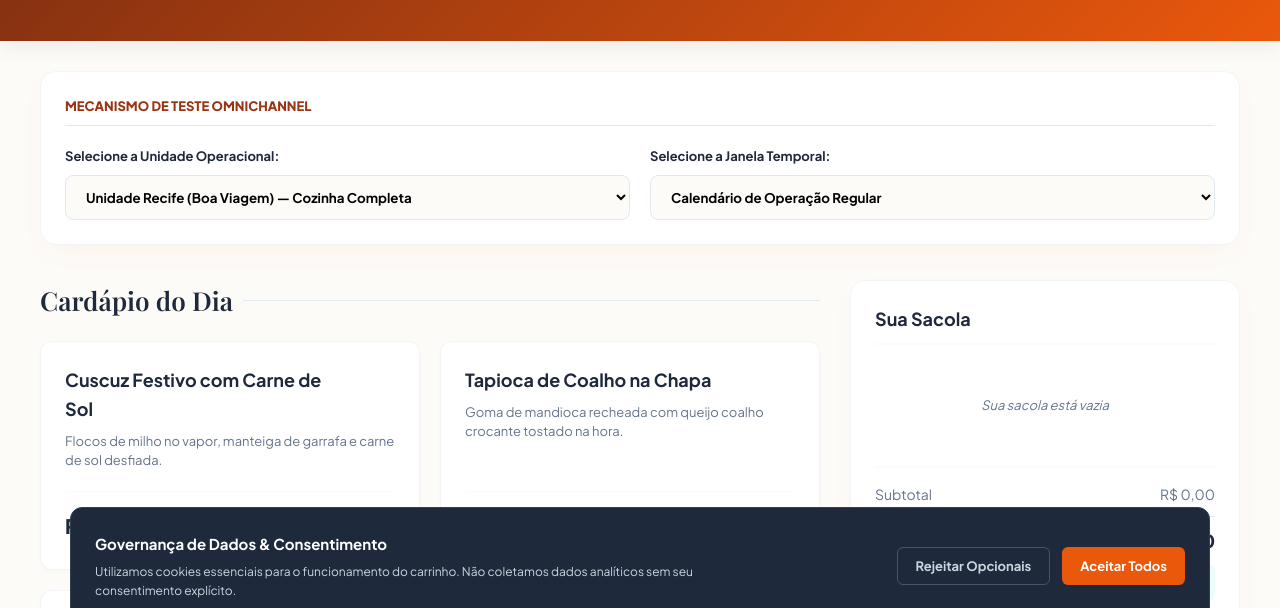
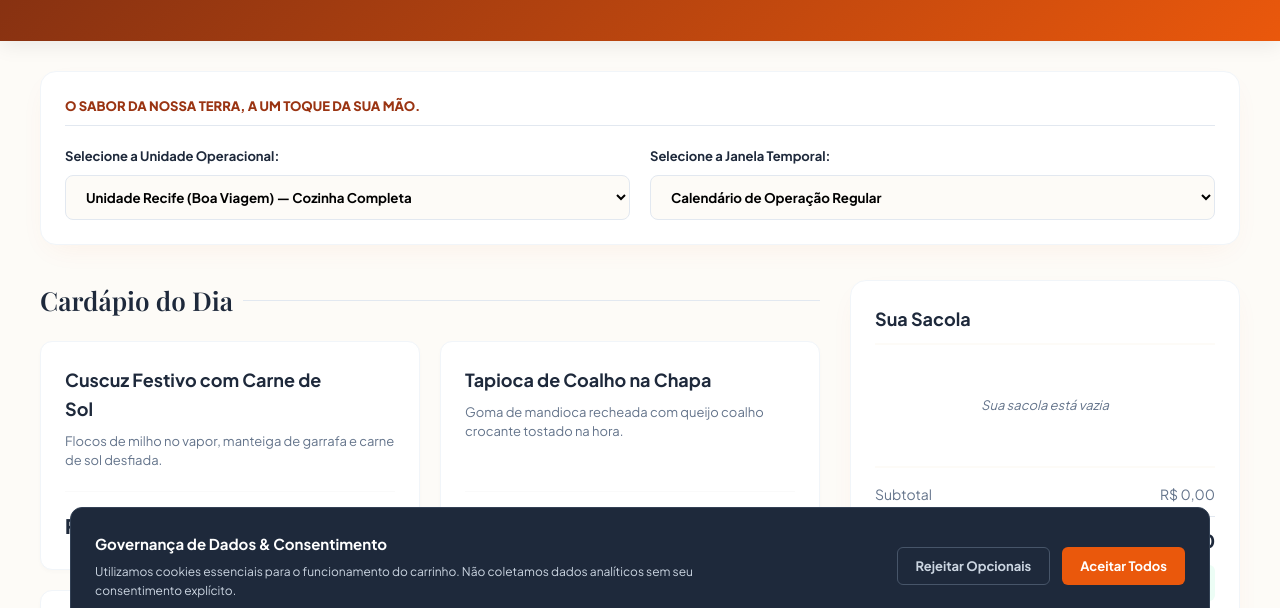
Before and after one commit to JuniorGabrielAmbrosinidoAmaral/raizes-nordest-front, a plain HTML site: page index.html in a window 1280 px wide. Shown: the part 151-759 px from the top of the page. Drawn offline with nearby package versions, Linux system fonts and the light colour scheme; a web font is replaced by a local one.

Commit message:
Update index.html

```diff
--- a/index.html
+++ b/index.html
@@ -26,7 +26,7 @@
 
     <div class="container">
         <section class="simulator-box" aria-label="Controles de Simulação">
-            <div class="simulator-title">Mecanismo de Teste Omnichannel</div>
+            <div class="simulator-title">O sabor da nossa terra, a um toque da sua mão.</div>
             <div class="control-group">
                 <label for="storeFilter">Selecione a Unidade Operacional:</label>
                 <select id="storeFilter">
```
